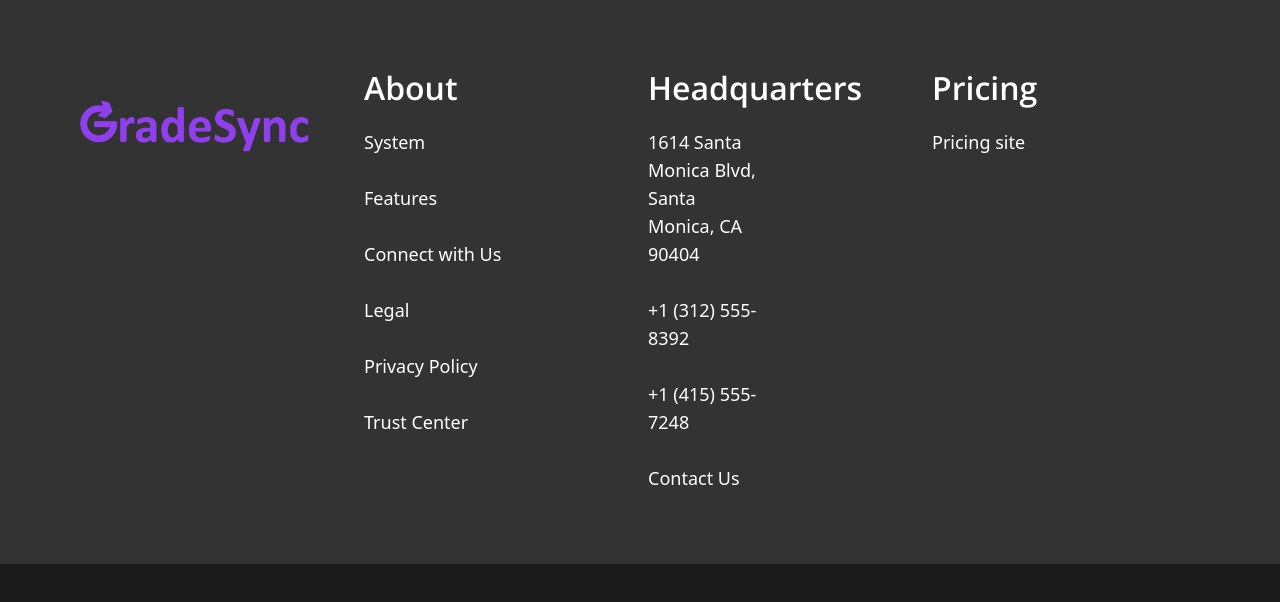
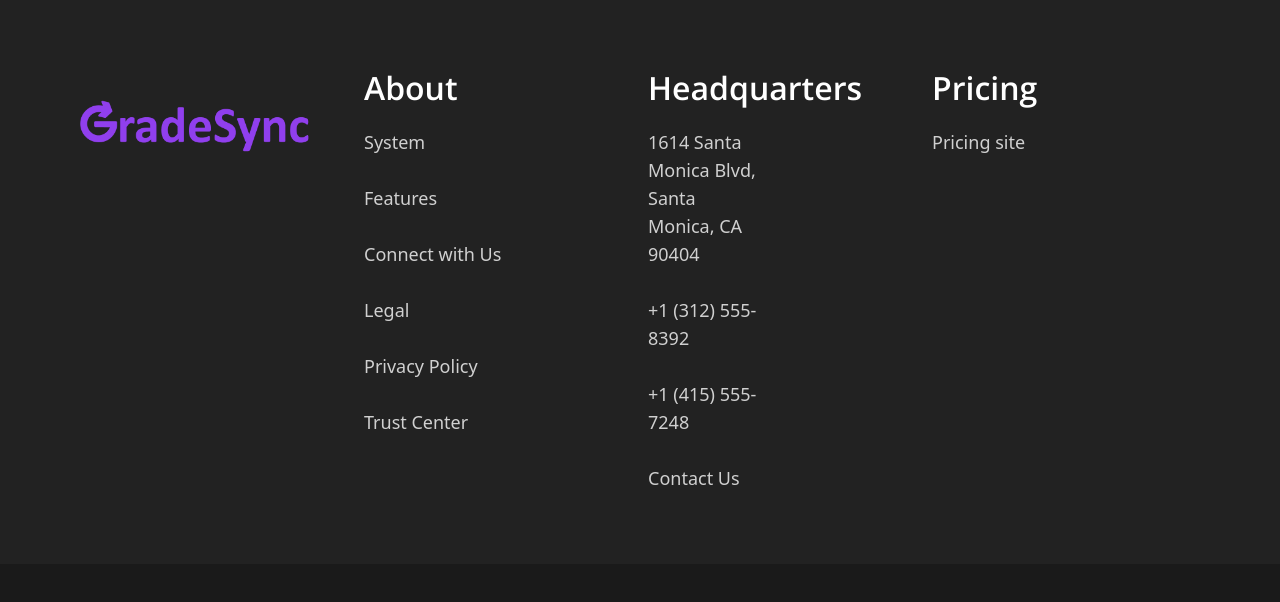
Before and after one commit to JakubMazurek08/gradesync, a React (Vite) app in the folder frontend/: page /footer in a window 1280 px wide. Shown: the top 602 px of the page. Built offline with nearby package versions, Linux system fonts and the light colour scheme.

Commit message:
Footer has been changed and also PricingLP has been added

```diff
--- a/frontend/src/components/Footer.tsx
+++ b/frontend/src/components/Footer.tsx
@@ -2,7 +2,7 @@ import {Text} from "./Text.tsx";
 
 export const Footer = () => {
     return (
-        <footer className="bg-[#333333] text-white p-16">
+        <footer className="bg-mediumgray text-white p-16">
             <div className="container mx-auto px-4 grid grid-cols-4 gap-4 min-h-[300px]">
                 {/* Logo */}
                 <div className="flex justify-start">
@@ -11,22 +11,22 @@ export const Footer = () => {
                 <div>
                     <Text type='h3'>About</Text>
                     <ul className="mt-2 space-y-3">
-                        <li className="py-2 text-lg">System</li>
-                        <li className="py-2 text-lg">Features</li>
-                        <li className="py-2 text-lg">Connect with Us</li>
-                        <li className="py-2 text-lg">Legal</li>
-                        <li className="py-2 text-lg">Privacy Policy</li>
-                        <li className="py-2 text-lg">Trust Center</li>
+                        <li className="py-2 text-lg text-lightgray">System</li>
+                        <li className="py-2 text-lg text-lightgray">Features</li>
+                        <li className="py-2 text-lg text-lightgray">Connect with Us</li>
+                        <li className="py-2 text-lg text-lightgray">Legal</li>
+                        <li className="py-2 text-lg text-lightgray">Privacy Policy</li>
+                        <li className="py-2 text-lg text-lightgray">Trust Center</li>
                     </ul>
                 </div>
                 <div className="grid grid-cols-2 gap-8">
                     <div>
                         <Text type='h3'>Headquarters</Text>
                         <ul className="mt-2 space-y-3">
-                            <li className="py-2 text-lg">1614 Santa Monica Blvd, Santa Monica, CA 90404</li>
-                            <li className="py-2 text-lg">+1 (312) 555-8392</li>
-                            <li className="py-2 text-lg">+1 (415) 555-7248</li>
-                            <li className="py-2 text-lg">Contact Us</li>
+                            <li className="py-2 text-lg text-lightgray">1614 Santa Monica Blvd, Santa Monica, CA 90404</li>
+                            <li className="py-2 text-lg text-lightgray">+1 (312) 555-8392</li>
+                            <li className="py-2 text-lg text-lightgray">+1 (415) 555-7248</li>
+                            <li className="py-2 text-lg text-lightgray">Contact Us</li>
                         </ul>
                     </div>
                 </div>
@@ -34,7 +34,7 @@ export const Footer = () => {
                     <div>
                         <Text type='h3'>Pricing</Text>
                         <ul>
-                            <li className="py-4 text-lg">Pricing site</li>
+                            <li className="py-4 text-lg text-lightgray">Pricing site</li>
                         </ul>
                     </div>
                 </div>
--- /dev/null
+++ b/frontend/src/pages/PricingLP.tsx
@@ -0,0 +1,19 @@
+import {Text} from "../components/Text.tsx";
+
+export const PricingLP = () => {
+
+
+    return (
+        <>
+            <div className="pt-20 pl-40">
+                <Text type="h1">GradeSync Plans</Text>
+            </div>
+            <div className="flex jusify-center flex-row justify-around w-[100vw] pt-50">
+                <div className="bg-mediumgray w-100 h-120"></div>
+                <div className="bg-mediumgray w-100 h-120"></div>
+                <div className="bg-mediumgray w-100 h-120"></div>
+
+            </div>
+        </>
+    )
+}
```
Also changed, not shown: frontend/src/Router.tsx (+6 -1 lines).
